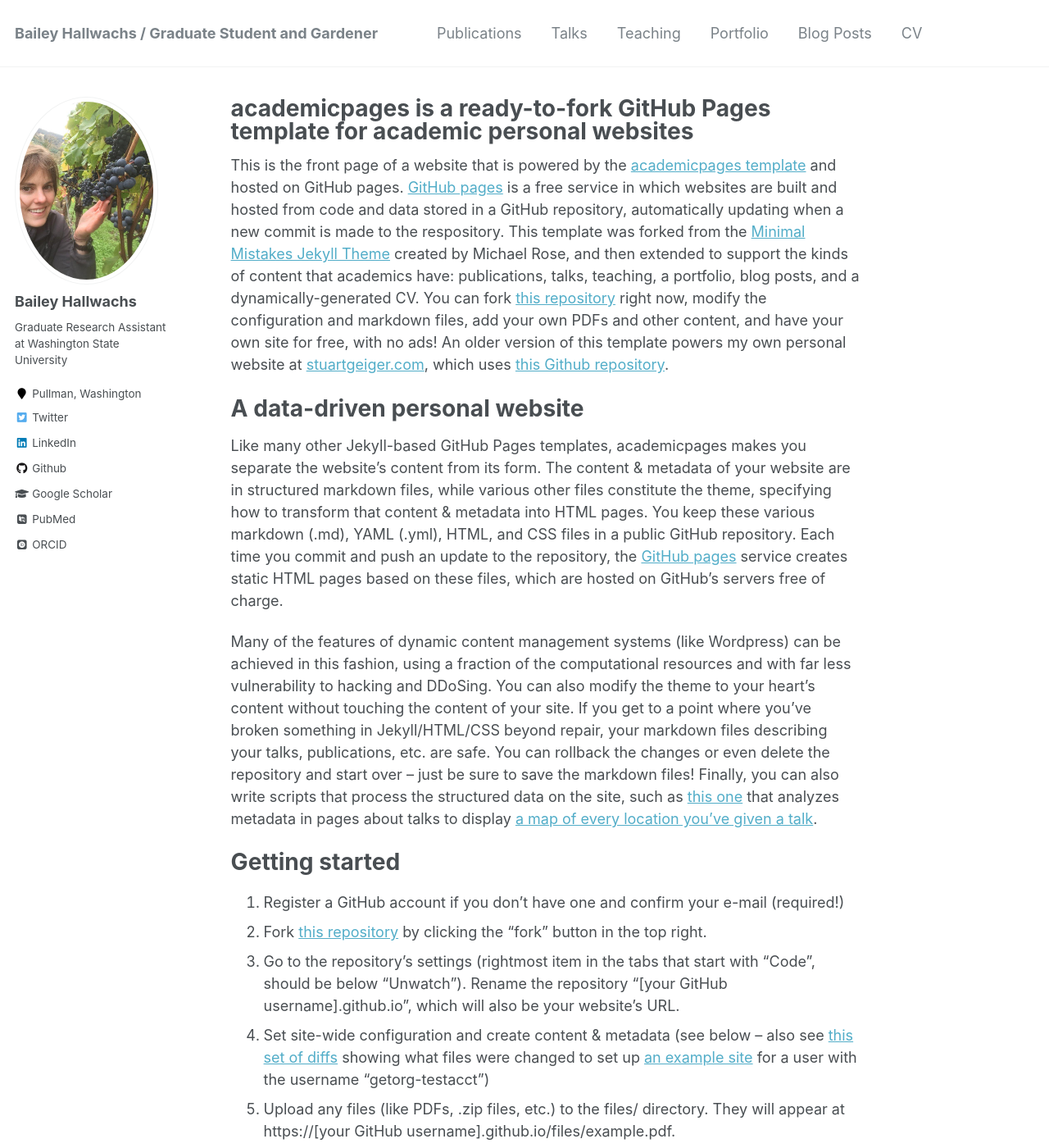
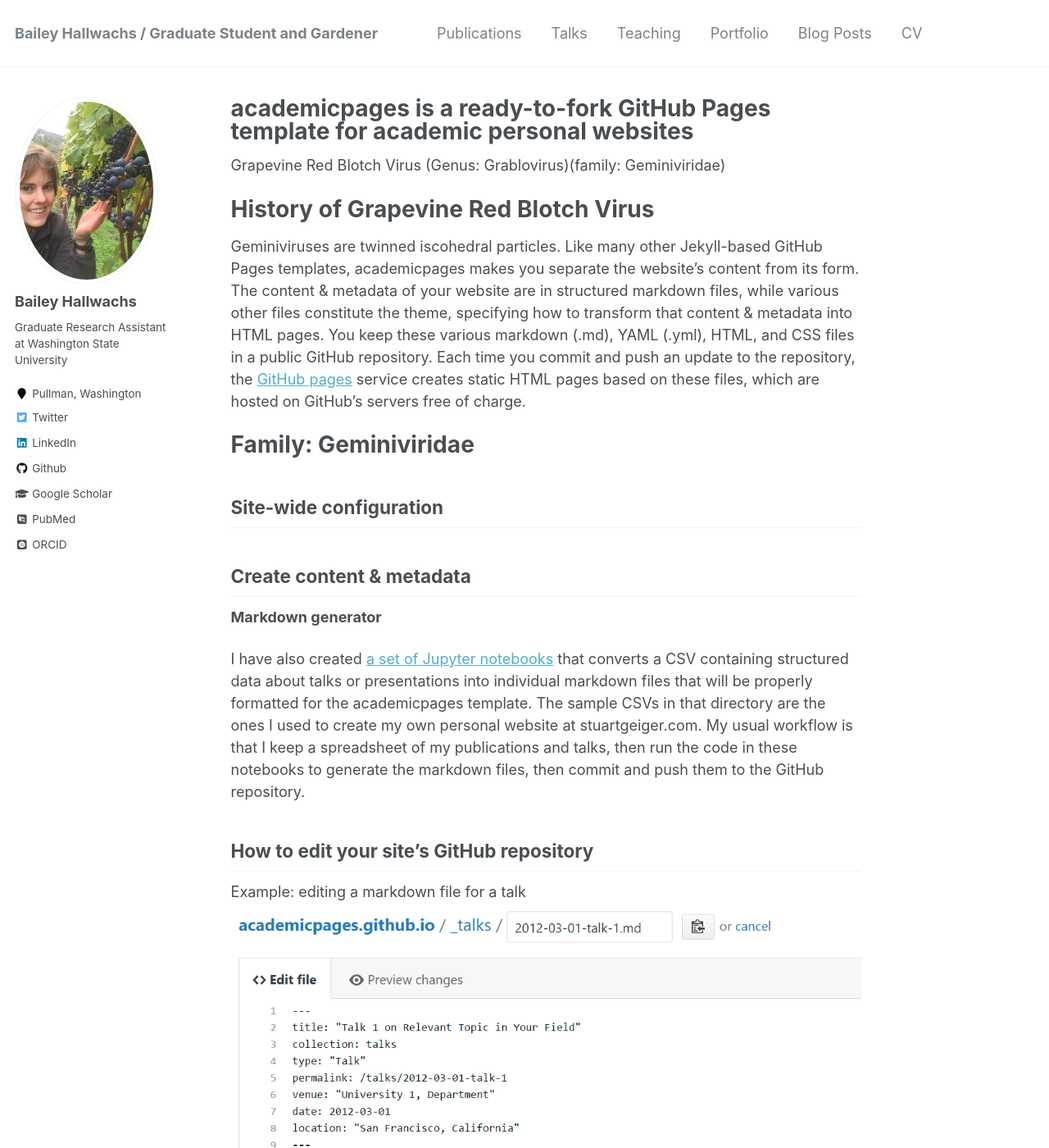
Before and after one commit to baileyhallwachs/baileyhallwachs.github.io, a Jekyll site: the page built from _pages/about.md, in a window 1280 px wide and 1400 px high. Shown: the whole window at 82% size. Built offline with Jekyll 4.4.1, drawn with Linux system fonts in a browser that asks for light colours; some web fonts are replaced; some of the changed text lies outside the part shown.

Commit message:
Update about.md

```diff
--- a/_pages/about.md
+++ b/_pages/about.md
@@ -8,30 +8,27 @@ redirect_from:
   - /about.html
 ---
 
-This is the front page of a website that is powered by the [academicpages template](https://github.com/academicpages/academicpages.github.io) and hosted on GitHub pages. [GitHub pages](https://pages.github.com) is a free service in which websites are built and hosted from code and data stored in a GitHub repository, automatically updating when a new commit is made to the respository. This template was forked from the [Minimal Mistakes Jekyll Theme](https://mmistakes.github.io/minimal-mistakes/) created by Michael Rose, and then extended to support the kinds of content that academics have: publications, talks, teaching, a portfolio, blog posts, and a dynamically-generated CV. You can fork [this repository](https://github.com/academicpages/academicpages.github.io) right now, modify the configuration and markdown files, add your own PDFs and other content, and have your own site for free, with no ads! An older version of this template powers my own personal website at [stuartgeiger.com](http://stuartgeiger.com), which uses [this Github repository](https://github.com/staeiou/staeiou.github.io).
+Grapevine Red Blotch Virus (Genus: Grablovirus)(family: Geminiviridae)
 
-A data-driven personal website
+
+History of Grapevine Red Blotch Virus
 ======
+Geminiviruses are twinned iscohedral particles.
 Like many other Jekyll-based GitHub Pages templates, academicpages makes you separate the website's content from its form. The content & metadata of your website are in structured markdown files, while various other files constitute the theme, specifying how to transform that content & metadata into HTML pages. You keep these various markdown (.md), YAML (.yml), HTML, and CSS files in a public GitHub repository. Each time you commit and push an update to the repository, the [GitHub pages](https://pages.github.com/) service creates static HTML pages based on these files, which are hosted on GitHub's servers free of charge.
 
-Many of the features of dynamic content management systems (like Wordpress) can be achieved in this fashion, using a fraction of the computational resources and with far less vulnerability to hacking and DDoSing. You can also modify the theme to your heart's content without touching the content of your site. If you get to a point where you've broken something in Jekyll/HTML/CSS beyond repair, your markdown files describing your talks, publications, etc. are safe. You can rollback the changes or even delete the repository and start over -- just be sure to save the markdown files! Finally, you can also write scripts that process the structured data on the site, such as [this one](https://github.com/academicpages/academicpages.github.io/blob/master/talkmap.ipynb) that analyzes metadata in pages about talks to display [a map of every location you've given a talk](https://academicpages.github.io/talkmap.html).
 
-Getting started
+
+Family: Geminiviridae
 ======
-1. Register a GitHub account if you don't have one and confirm your e-mail (required!)
-1. Fork [this repository](https://github.com/academicpages/academicpages.github.io) by clicking the "fork" button in the top right.
-1. Go to the repository's settings (rightmost item in the tabs that start with "Code", should be below "Unwatch"). Rename the repository "[your GitHub username].github.io", which will also be your website's URL.
-1. Set site-wide configuration and create content & metadata (see below -- also see [this set of diffs](http://archive.is/3TPas) showing what files were changed to set up [an example site](https://getorg-testacct.github.io) for a user with the username "getorg-testacct")
-1. Upload any files (like PDFs, .zip files, etc.) to the files/ directory. They will appear at https://[your GitHub username].github.io/files/example.pdf.
-1. Check status by going to the repository settings, in the "GitHub pages" section
+
 
 Site-wide configuration
 ------
-The main configuration file for the site is in the base directory in [_config.yml](https://github.com/academicpages/academicpages.github.io/blob/master/_config.yml), which defines the content in the sidebars and other site-wide features. You will need to replace the default variables with ones about yourself and your site's github repository. The configuration file for the top menu is in [_data/navigation.yml](https://github.com/academicpages/academicpages.github.io/blob/master/_data/navigation.yml). For example, if you don't have a portfolio or blog posts, you can remove those items from that navigation.yml file to remove them from the header.
+
 
 Create content & metadata
 ------
-For site content, there is one markdown file for each type of content, which are stored in directories like _publications, _talks, _posts, _teaching, or _pages. For example, each talk is a markdown file in the [_talks directory](https://github.com/academicpages/academicpages.github.io/tree/master/_talks). At the top of each markdown file is structured data in YAML about the talk, which the theme will parse to do lots of cool stuff. The same structured data about a talk is used to generate the list of talks on the [Talks page](https://academicpages.github.io/talks), each [individual page](https://academicpages.github.io/talks/2012-03-01-talk-1) for specific talks, the talks section for the [CV page](https://academicpages.github.io/cv), and the [map of places you've given a talk](https://academicpages.github.io/talkmap.html) (if you run this [python file](https://github.com/academicpages/academicpages.github.io/blob/master/talkmap.py) or [Jupyter notebook](https://github.com/academicpages/academicpages.github.io/blob/master/talkmap.ipynb), which creates the HTML for the map based on the contents of the _talks directory).
+
 
 **Markdown generator**
 
@@ -40,11 +37,10 @@ I have also created [a set of Jupyter notebooks](https://github.com/academicpage
 
 How to edit your site's GitHub repository
 ------
-Many people use a git client to create files on their local computer and then push them to GitHub's servers. If you are not familiar with git, you can directly edit these configuration and markdown files directly in the github.com interface. Navigate to a file (like [this one](https://github.com/academicpages/academicpages.github.io/blob/master/_talks/2012-03-01-talk-1.md) and click the pencil icon in the top right of the content preview (to the right of the "Raw | Blame | History" buttons). You can delete a file by clicking the trashcan icon to the right of the pencil icon. You can also create new files or upload files by navigating to a directory and clicking the "Create new file" or "Upload files" buttons.
+
 
 Example: editing a markdown file for a talk
 ![Editing a markdown file for a talk](/images/editing-talk.png)
 
 For more info
 ------
-More info about configuring academicpages can be found in [the guide](https://academicpages.github.io/markdown/). The [guides for the Minimal Mistakes theme](https://mmistakes.github.io/minimal-mistakes/docs/configuration/) (which this theme was forked from) might also be helpful.
```
